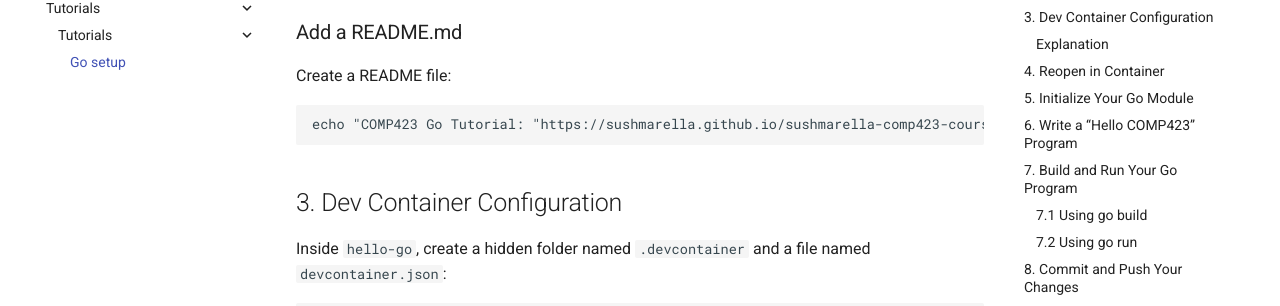
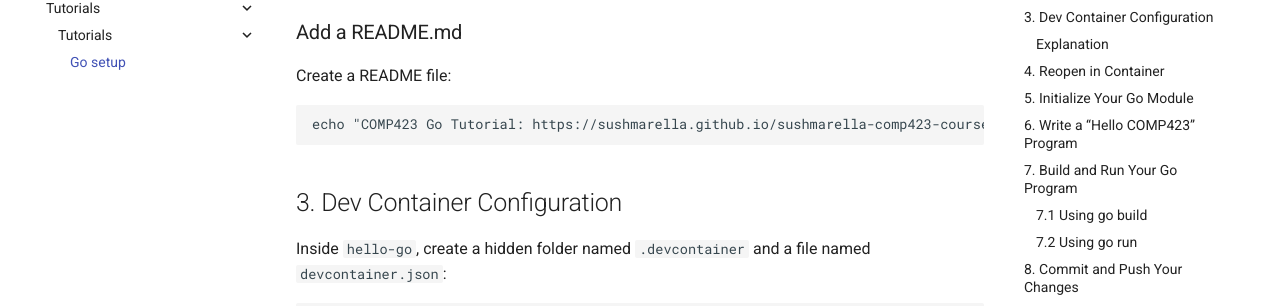
Before and after one commit to sushmarella/sushmarella-comp423-course-notes, an MkDocs documentation site: the page built from docs/tutorials/tutorials/go-setup.md, in a window 1280 px wide and 900 px high, scrolled down 478 px. Shown: the part 145-451 px from the top of the window. Built offline with MkDocs 1.6.1 and Material for MkDocs 9.7.7, drawn with Linux system fonts in a browser that asks for light colours.

````diff
--- a/docs/tutorials/tutorials/go-setup.md
+++ b/docs/tutorials/tutorials/go-setup.md
@@ -27,7 +27,7 @@ git init
 Create a README file:
 
 ```
-echo "COMP423 Go Tutorial: "https://sushmarella.github.io/sushmarella-comp423-course-notes/tutorials/go-setup/" > README.md
+echo "COMP423 Go Tutorial: https://sushmarella.github.io/sushmarella-comp423-course-notes/tutorials/go-setup/" > README.md
 ```
 
 ## 3. Dev Container Configuration
````
